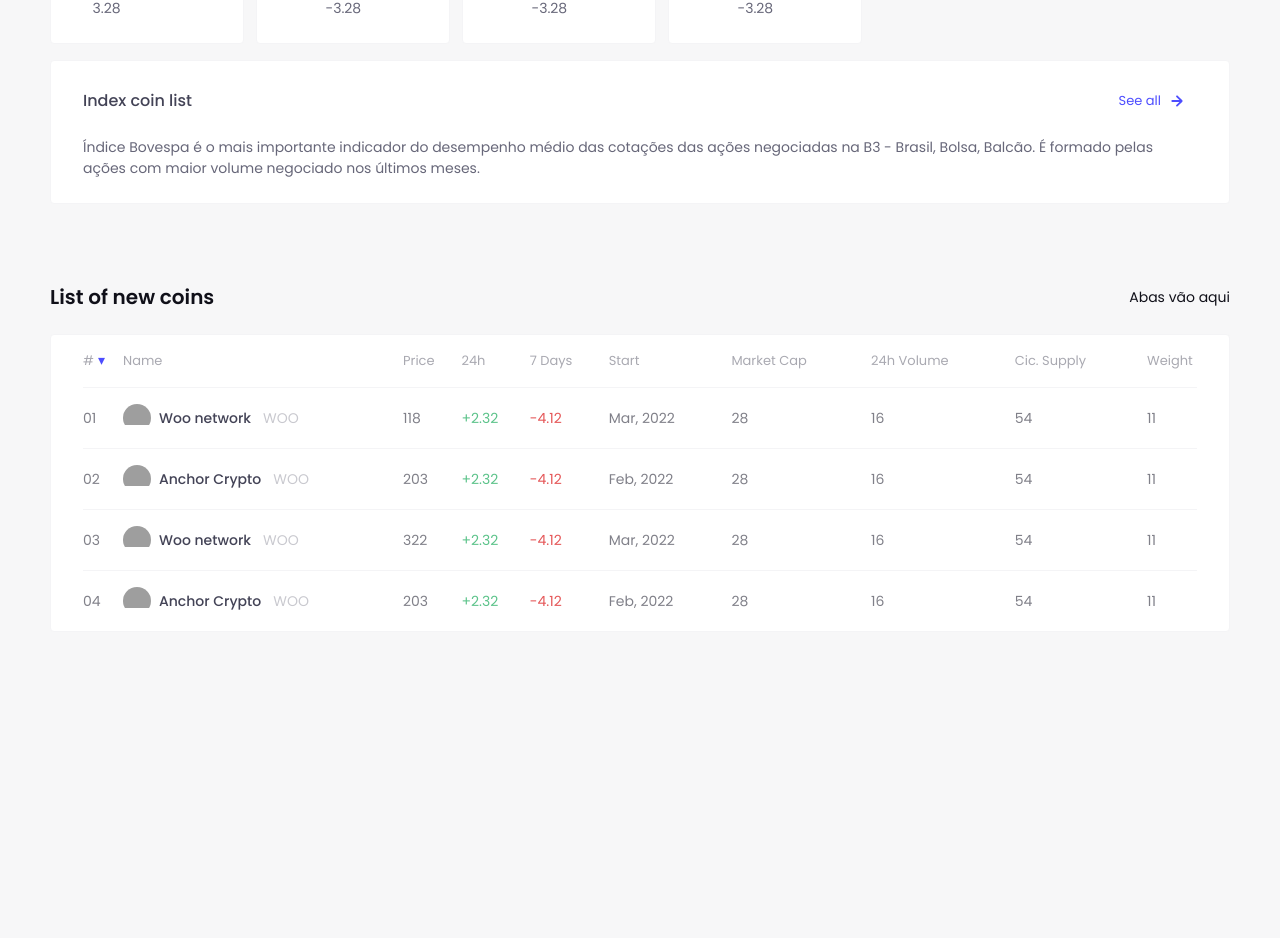
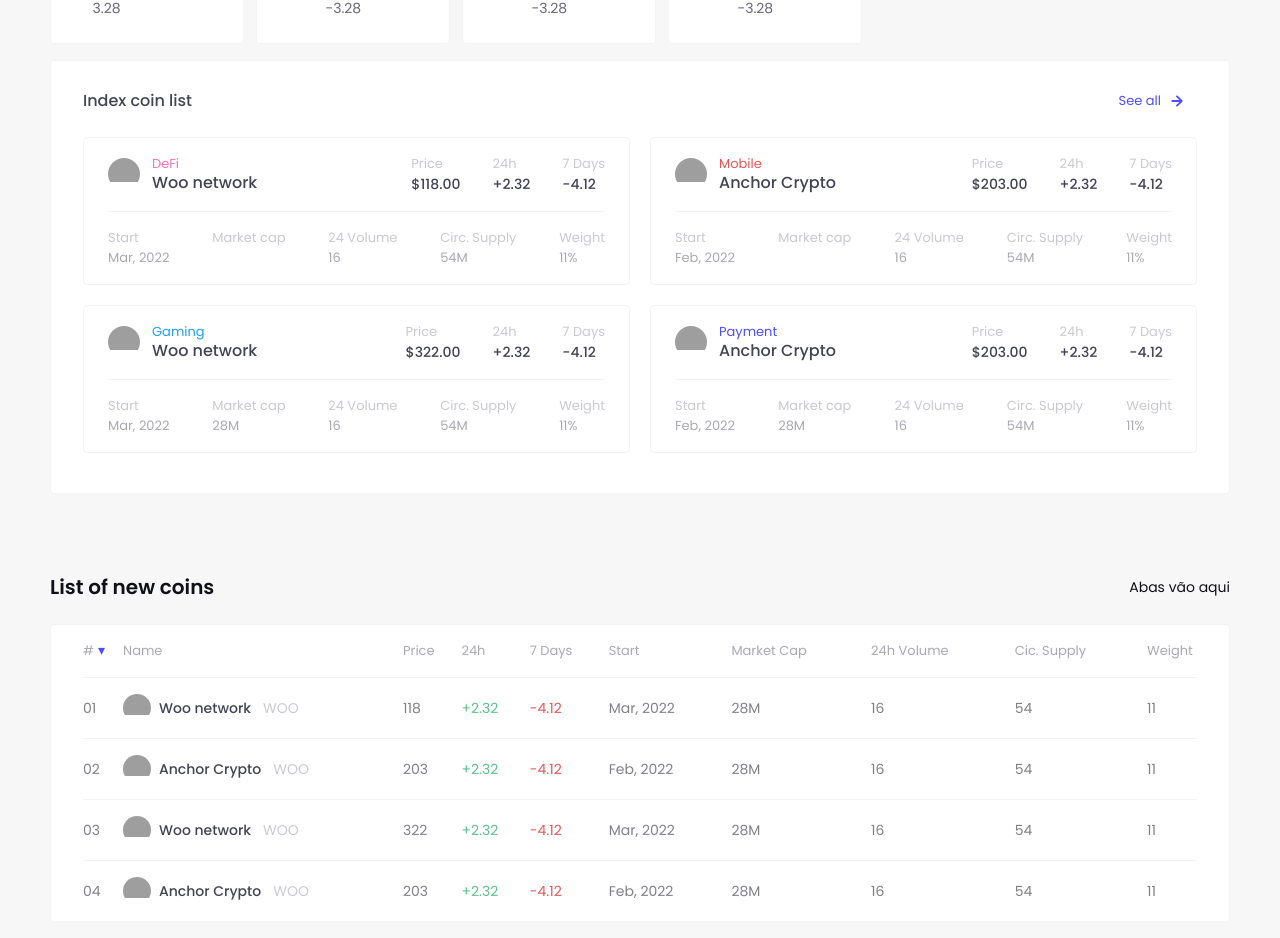
Before and after one commit to criptonalytica/cryptonalytica, a Nuxt app: page / in a window 1280 px wide. Shown: the part 694-1632 px from the top of the page. Before the commit the page ends 1410 px from the top, so only its background shows below. Built offline with nearby package versions, Linux system fonts and the light colour scheme; grey boxes are pictures that could not be loaded.

Commit message:
index coin list

```diff
--- a/assets/scss/_tokens.scss
+++ b/assets/scss/_tokens.scss
@@ -60,7 +60,7 @@
 
 --text-s14-font-size: 14px;
 --text-s12-font-size: 13px;
---text-s10-font-size: 10px;
+--text-s10-font-size: 11px;
 
 // Line height
 --text-p-line-height: 150%;
--- /dev/null
+++ b/components/_componentTemplate_.vue
@@ -0,0 +1,31 @@
+<template>
+    <div>
+
+    </div>
+</template>
+
+<script>
+export default {
+    props: {
+        propx: {
+            type: Array,
+        },
+        propy: {
+            type: Number
+        }
+    },
+    data() {
+        return {
+            x: 'y'
+        }
+    },
+    methods:{
+    },
+}
+
+
+</script>
+
+<style lang="scss" scoped>
+
+</style>
--- /dev/null
+++ b/components/coinListCards.vue
@@ -0,0 +1,148 @@
+<template>
+    <section class="coin-container gap-spacing-s">
+        <div class="coin-item" v-for="coin in data">
+            <div class="head flex between">
+                <div class="coin flex middle">
+                    <div class="icon"><img :src="coin.icon"></div>
+                    <div class="name">
+                        <span :class="['category', stringfy(coin.category)]">{{coin.category}}</span>
+                        <n-text type="h6">{{coin.name}}</n-text>
+                    </div>
+                </div>
+                <div class="numbers flex gap-spacing-l">
+                    <div class="price">
+                        <span class="label">Price</span>
+                        ${{coin.price.toFixed(2)}}
+                    </div>
+                    <div class="day">
+                        <span class="label">24h</span>
+                        <span :class="percentVariation(coin.oneDay)">
+                            {{coin.oneDay}}
+                        </span>
+                    </div>
+                    <div class="seven-days">
+                        <span class="label">7 Days</span>
+                        {{coin.sevenDays}}
+                    </div>
+                </div>
+            </div>
+            <div class="botton flex between">
+                <div class="start">
+                    <span class="label">Start</span>
+                    {{coin.start}}
+                </div>
+                <div class="marketcap">
+                    <span class="label">Market cap</span>
+                    {{coin.marketcap}}
+                </div>
+                <div class="volume">
+                    <span class="label">24 Volume</span>
+                    {{coin.volume}}
+                </div>
+                <div class="circ">
+                    <span class="label">Circ. Supply</span>
+                    {{coin.circ}}
+                </div>
+                <div class="weight">
+                    <span class="label">Weight</span>
+                    {{coin.weight}}
+                </div>
+                <!-- {{coin}} -->
+            </div>
+
+        </div>
+    </section>
+</template>
+
+<script>
+export default {
+    props: {
+        data: {
+            type: Array,
+        },
+        propy: {
+            type: Number
+        }
+    },
+    data() {
+        return {
+            x: 'y'
+        }
+    },
+    methods:{
+        stringfy(str = '') {
+            const strArr = str.split(' ');
+            const snakeArr = strArr.reduce((acc, val) => {
+                return acc.concat(val.toLowerCase());
+            }, []);
+            return snakeArr.join('-');
+        },
+        percentVariation(value) {
+            if(typeof value === 'string') {
+                if(value.startsWith('-')) return 'variation down';
+                if(value.startsWith('+')) return 'variation up';
+            }
+        }
+    },
+}
+</script>
+
+<style lang="scss" scoped>
+.coin-container {
+    display: grid;
+    grid-template-columns: repeat(2, 1fr);
+    padding-bottom: var(--spacing-xs);
+
+    .coin-item {
+        padding: 0 var(--spacing-m);
+        color: var(--color-grey-4);
+        border: var(--border-grey-1);
+        border-radius: var(--border-radius-xs);
+
+        .head {
+            padding: var(--spacing-xs) 0;
+            color: var(--color-text);
+
+            .icon {
+                width: 32px; height: 32px; overflow: hidden; border-radius: 50%;
+                margin-right: var(--spacing-2-xs);
+                img {min-width: 100%; height: auto;}
+            }
+            .category {
+                font-size: var(--text-s12-font-size);
+                // font-weight: var(--text-weight-medium);
+                display: block;
+                margin-bottom: -2px;
+            }
+
+            .numbers {
+                font-weight: var(--text-weight-medium);
+                font-size: var(--text-s14-font-size);
+            }
+
+            .label {font-size: var(--text-s12-font-size);}
+        }
+
+        .botton {
+            border-top: var(--border-grey-1);
+            padding: var(--spacing-xs) 0;
+            font-size: var(--text-s12-font-size);
+        }
+
+        .category {
+            color:var(--color-primary);
+            &.defi {color: var(--color-pink);}
+            &.gaming {color: var(--color-blue);}
+            &.mobile {color: var(--color-red);}
+        }
+
+
+        .label {
+            display: block;
+            font-size: var(--text-s12-font-size);
+            color: var(--color-grey-3);
+            font-weight: var(--text-weight-regular);
+        }
+    }
+}
+</style>
--- a/pages/index.vue
+++ b/pages/index.vue
@@ -57,9 +57,9 @@
                         <n-button size="small" hierarchy="secondary" iconPosition="right" icon="arrow-right">See all</n-button>
                     </div>
 
-                    <article>
-                        <p>Índice Bovespa é o mais importante indicador do desempenho médio das cotações das ações negociadas na B3 - Brasil, Bolsa, Balcão. É formado pelas ações com maior volume negociado nos últimos meses. </p>
-                    </article>
+                    <coin-list-cards :data="indexCoinList">
+
+                    </coin-list-cards>
             </section>
         </section>
 
@@ -103,22 +103,45 @@ export default {
                 {title: '3 Months', value: '-3.28'}
             ],
 
+            indexCoinList: [
+                {
+                    ranking: '01', name: 'Woo network', price: 118.00, oneDay: '+2.32', sevenDays: '-4.12', start: 'Mar, 2022', market: 28, volume: '16', circ: '54M', weight: '11%',
+                    icon: 'https://avatars.githubusercontent.com/u/67821563?s=280&v=4', ticker: 'WOO',
+                    category: 'DeFi'
+                },
+                {
+                    ranking: '02', name: 'Anchor Crypto', price: 203.00, oneDay: '+2.32', sevenDays: '-4.12', start: 'Feb, 2022', market: 28, volume: '16', circ: '54M', weight: '11%',
+                    icon: 'https://avatars.githubusercontent.com/u/67821563?s=280&v=4', ticker: 'WOO',
+                    category: 'Mobile'
+                },
+                {
+                    ranking: '03', name: 'Woo network', price: 322.00, oneDay: '+2.32', sevenDays: '-4.12', start: 'Mar, 2022', marketcap: '28M', volume: '16', circ: '54M', weight: '11%',
+                    icon: 'https://avatars.githubusercontent.com/u/67821563?s=280&v=4', ticker: 'WOO',
+                    category: 'Gaming'
+                },
+                {
+                    ranking: '04', name: 'Anchor Crypto', price: 203.00, oneDay: '+2.32', sevenDays: '-4.12', start: 'Feb, 2022', marketcap: '28M', volume: '16', circ: '54M', weight: '11%',
+                    icon: 'https://avatars.githubusercontent.com/u/67821563?s=280&v=4', ticker: 'WOO',
+                    category: 'Payment'
+                },
+            ],
+
             tableData: {
                 tbody: [
                     {
-                        ranking: '01', coin: 'Woo network', price: 118.00, oneDay: '+2.32', sevenDays: '-4.12', start: 'Mar, 2022', market: 28, volume: 16, circ: 54, weight: 11,
+                        ranking: '01', coin: 'Woo network', price: 118.00, oneDay: '+2.32', sevenDays: '-4.12', start: 'Mar, 2022', marketcap: '28M', volume: 16, circ: 54, weight: 11,
                         supports: {icon: 'https://s2.coinmarketcap.com/static/img/coins/200x200/7501.png', ticker: 'WOO'}
                     },
                     {
-                        ranking: '02', coin: 'Anchor Crypto', price: 203.00, oneDay: '+2.32', sevenDays: '-4.12', start: 'Feb, 2022', market: 28, volume: 16, circ: 54, weight: 11,
+                        ranking: '02', coin: 'Anchor Crypto', price: 203.00, oneDay: '+2.32', sevenDays: '-4.12', start: 'Feb, 2022', marketcap: '28M', volume: 16, circ: 54, weight: 11,
                         supports: {icon: 'https://avatars.githubusercontent.com/u/67821563?s=280&v=4', ticker: 'WOO'}
                     },
                     {
-                        ranking: '03', coin: 'Woo network', price: 322.00, oneDay: '+2.32', sevenDays: '-4.12', start: 'Mar, 2022', market: 28, volume: 16, circ: 54, weight: 11,
+                        ranking: '03', coin: 'Woo network', price: 322.00, oneDay: '+2.32', sevenDays: '-4.12', start: 'Mar, 2022', marketcap: '28M', volume: 16, circ: 54, weight: 11,
                         supports: {icon: 'https://s2.coinmarketcap.com/static/img/coins/200x200/7501.png', ticker: 'WOO'}
                     },
                     {
-                        ranking: '04', coin: 'Anchor Crypto', price: 203.00, oneDay: '+2.32', sevenDays: '-4.12', start: 'Feb, 2022', market: 28, volume: 16, circ: 54, weight: 11,
+                        ranking: '04', coin: 'Anchor Crypto', price: 203.00, oneDay: '+2.32', sevenDays: '-4.12', start: 'Feb, 2022', marketcap: '28M', volume: 16, circ: 54, weight: 11,
                         supports: {icon: 'https://avatars.githubusercontent.com/u/67821563?s=280&v=4', ticker: 'WOO'}
                     },
                 ],
```
